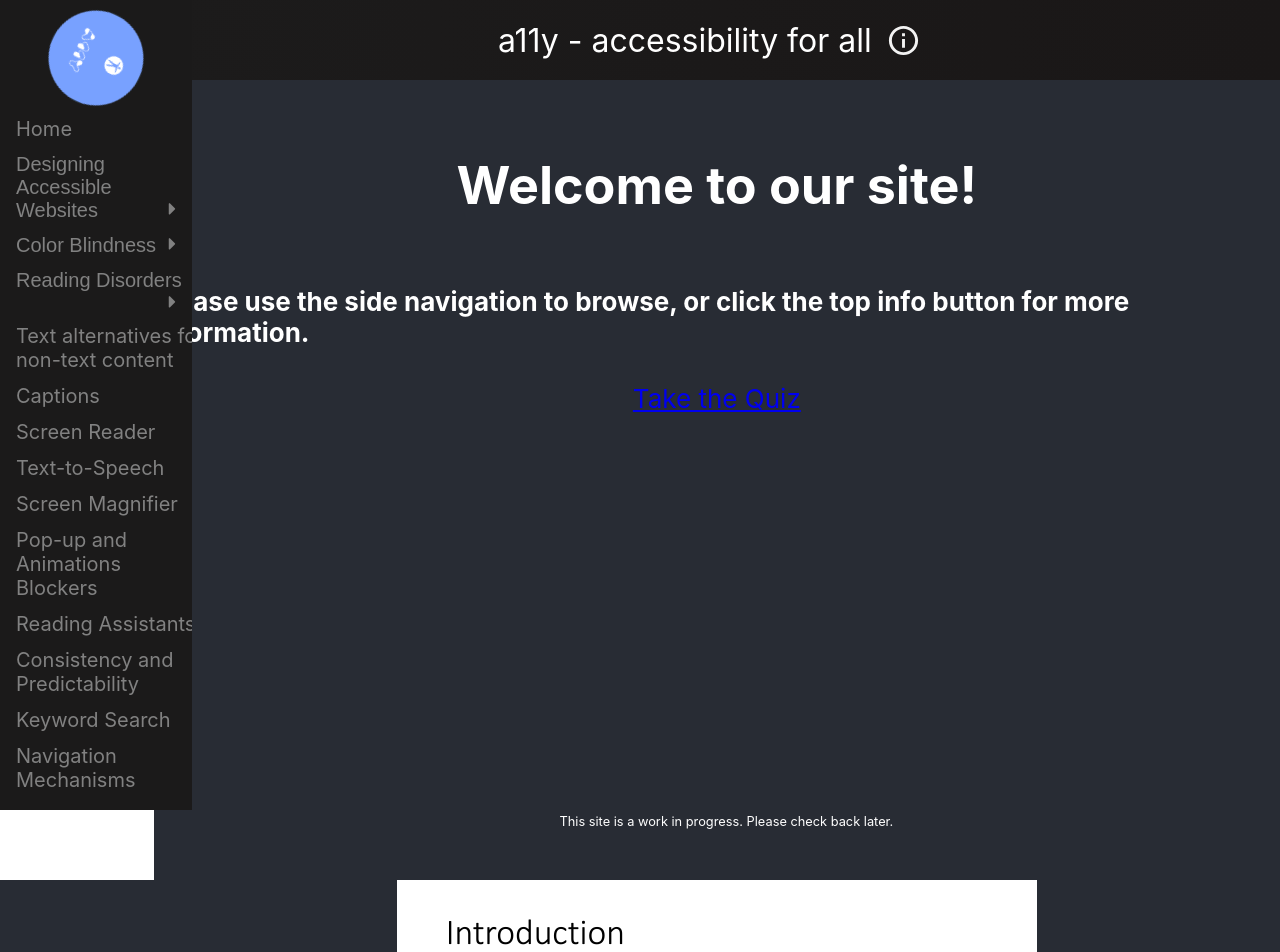
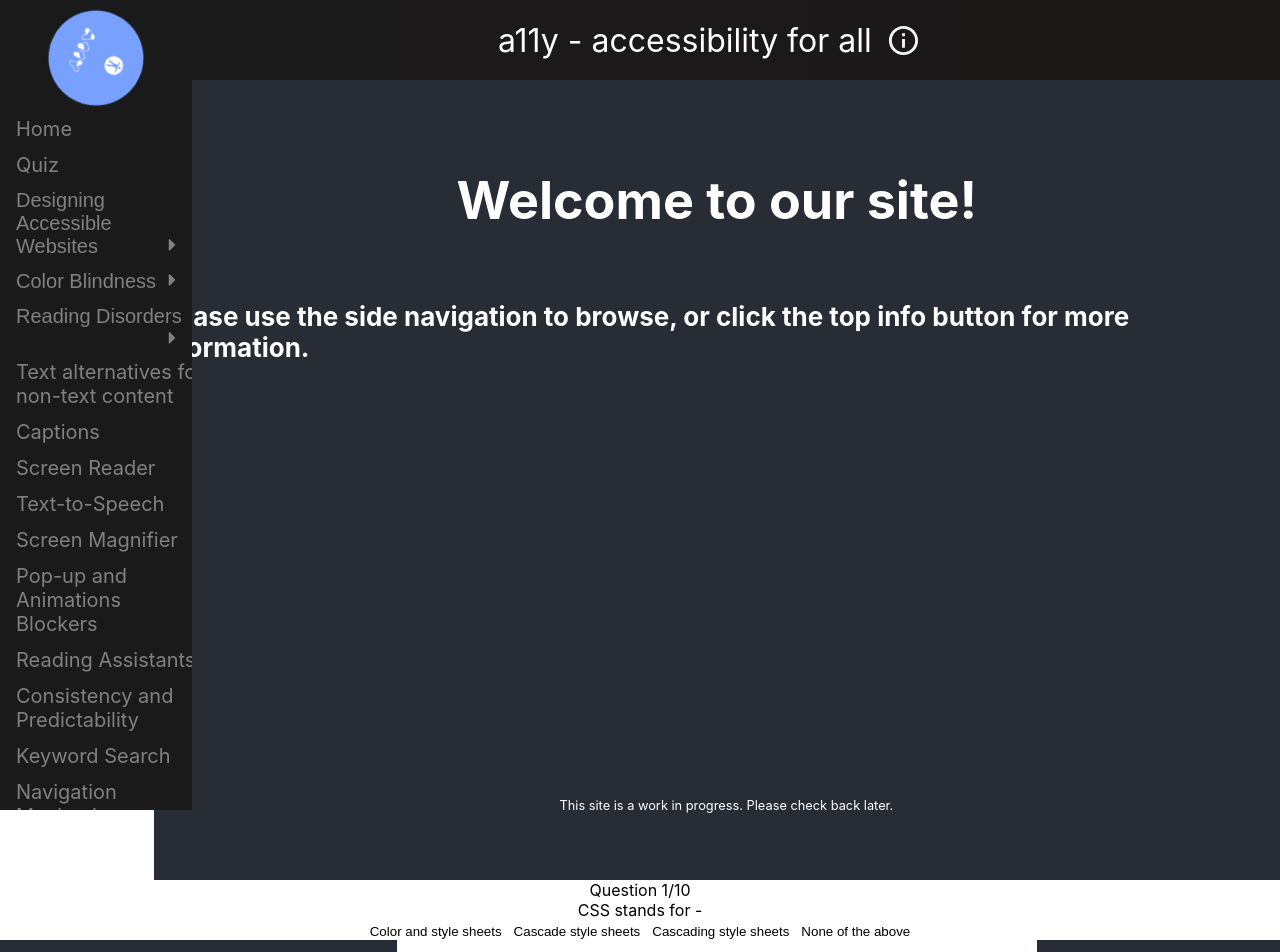
Before and after one commit to Cookiefied/a11y, a React (Create React App) app: page / in a window 1280 px wide. Shown: the top 952 px of the page. Built offline with nearby package versions, Linux system fonts and the light colour scheme.

Commit message:
Redid the quiz in line with our single-page process. Quiz persists even if you navigate away.

```diff
--- a/src/components/Sidebar.js
+++ b/src/components/Sidebar.js
@@ -48,6 +48,15 @@ function topicSelectHOME() {
 
 function hideMain() { document.getElementsByClassName("App-header")[0].style.display = "none"; }
 
+function topicSelectQUIZ() {
+  hideDAW();
+  hideMain();
+  document.getElementsByClassName("App-header")[0].style.display = "none";
+  document.getElementsByClassName("quiz")[0].style.display = "block";
+  document.getElementsByClassName("DAW1")[0].style.display = "none";
+  document.getElementsByClassName("colorblindness")[0].style.display = "none";
+}
+
 function hideDAW() {
   document.getElementsByClassName("DAW")[0].style.display = "none";
   document.getElementsByClassName("DAW1")[0].style.display = "none";
@@ -64,6 +73,7 @@ function topicSelectDAW1() {
   document.getElementsByClassName("DAW3")[0].style.display = "none";
   document.getElementsByClassName("DAW4")[0].style.display = "none";
   document.getElementsByClassName("colorblindness")[0].style.display = "none";
+  document.getElementsByClassName("quiz")[0].style.display = "none";
 };
 
 function topicSelectDAW2() {
@@ -74,6 +84,7 @@ function topicSelectDAW2() {
   document.getElementsByClassName("DAW3")[0].style.display = "none";
   document.getElementsByClassName("DAW4")[0].style.display = "none";
   document.getElementsByClassName("colorblindness")[0].style.display = "none";
+  document.getElementsByClassName("quiz")[0].style.display = "none";
 };
 
 
@@ -85,6 +96,7 @@ function topicSelectDAW3() {
   document.getElementsByClassName("DAW1")[0].style.display = "none";
   document.getElementsByClassName("DAW4")[0].style.display = "none";
   document.getElementsByClassName("colorblindness")[0].style.display = "none";
+  document.getElementsByClassName("quiz")[0].style.display = "none";
 };
 
 function topicSelectDAW4() {
@@ -95,6 +107,7 @@ function topicSelectDAW4() {
   document.getElementsByClassName("DAW3")[0].style.display = "none";
   document.getElementsByClassName("DAW1")[0].style.display = "none";
   document.getElementsByClassName("colorblindness")[0].style.display = "none";
+  document.getElementsByClassName("quiz")[0].style.display = "none";
 };
 
 function topicSelectColorB() {
@@ -195,7 +208,8 @@ function Sidebar() {
                 </div>
                 <div class="sidenav">
                   <img src={logo} className="App-logo" alt="logo" />
-                  <a href="#" onClick={topicSelectHOME}>Home</a>
+                  <a href="/" onClick={topicSelectHOME}>Home</a>
+                  <a href="#" onClick={topicSelectQUIZ}>Quiz</a>
                   <button class="dropdown-btn">Designing Accessible Websites
                     <i class="fa fa-caret-right" style={{display: "inline-block"}}></i>
                     <i class="fa fa-caret-down" style={{display: "none"}}></i>
--- a/src/components/pages/Project.js
+++ b/src/components/pages/Project.js
@@ -2,6 +2,7 @@ import "./Project.css"
 import React, { useState } from "react";
 import logo from '../../images/a11y_circle.png';
 import { Link } from 'react-router-dom';
+import Quiz from '../Quiz'
 import slide1 from '../../images/color_blindness/Slide1.png';
 import slide2 from '../../images/color_blindness/Slide2.png';
 import slide3 from '../../images/color_blindness/Slide3.png';
@@ -18,12 +19,14 @@ const Project = () => {
       <header className="App-header">
         <h1>Welcome to our site!</h1>
         <h4>Please use the side navigation to browse, or click the top info button for more information.</h4>
-        <Link to="/quiz">Take the Quiz</Link>
         <p>
           This site is a work in progress. Please check back later.
         </p>
       </header>
       <body>
+        <div class="quiz">
+          <Quiz />
+        </div>
         <div class="DAW">
           <div class="DAW1">
             <h2>Principle 1: Perceivability</h2>
```
